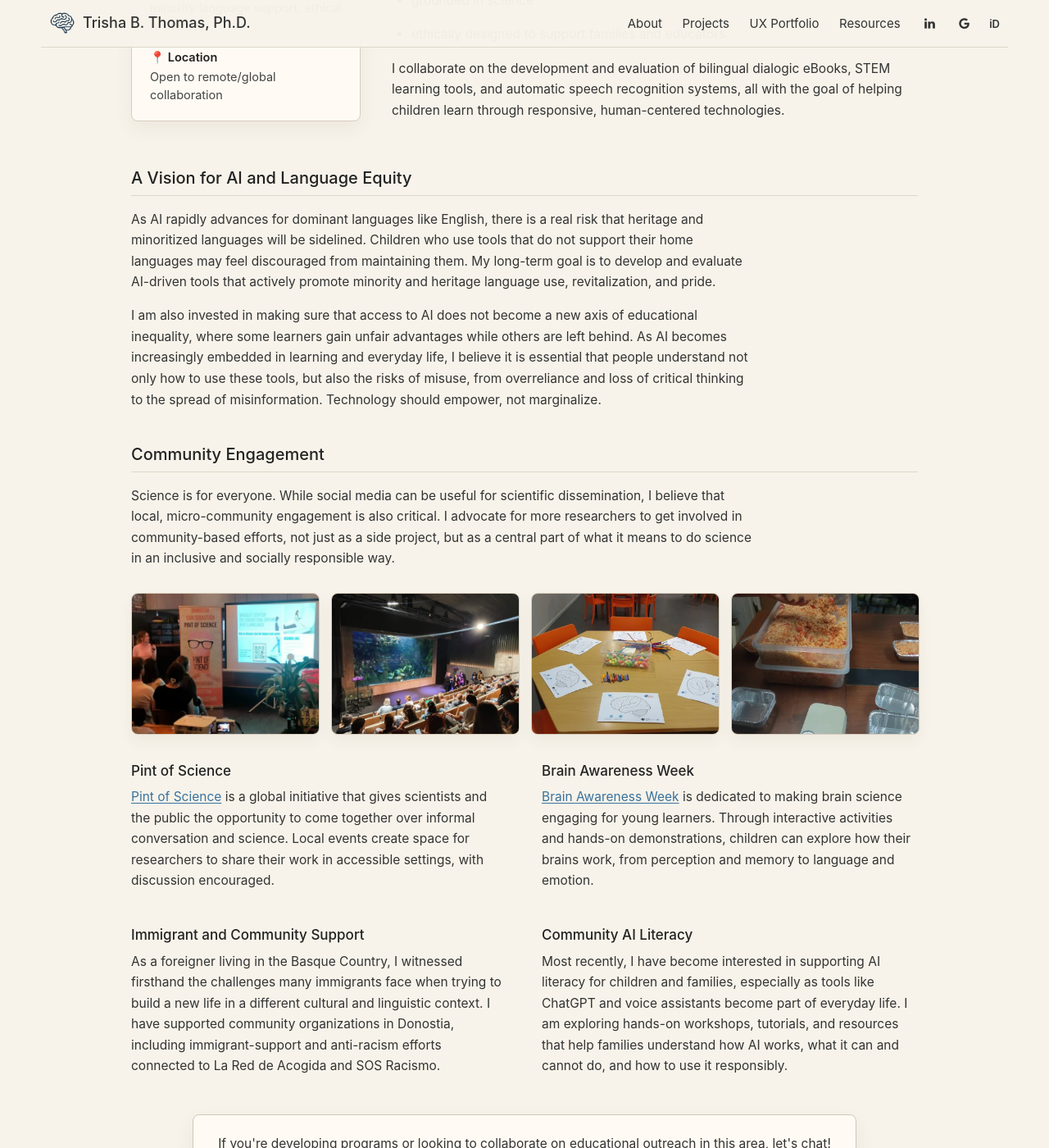
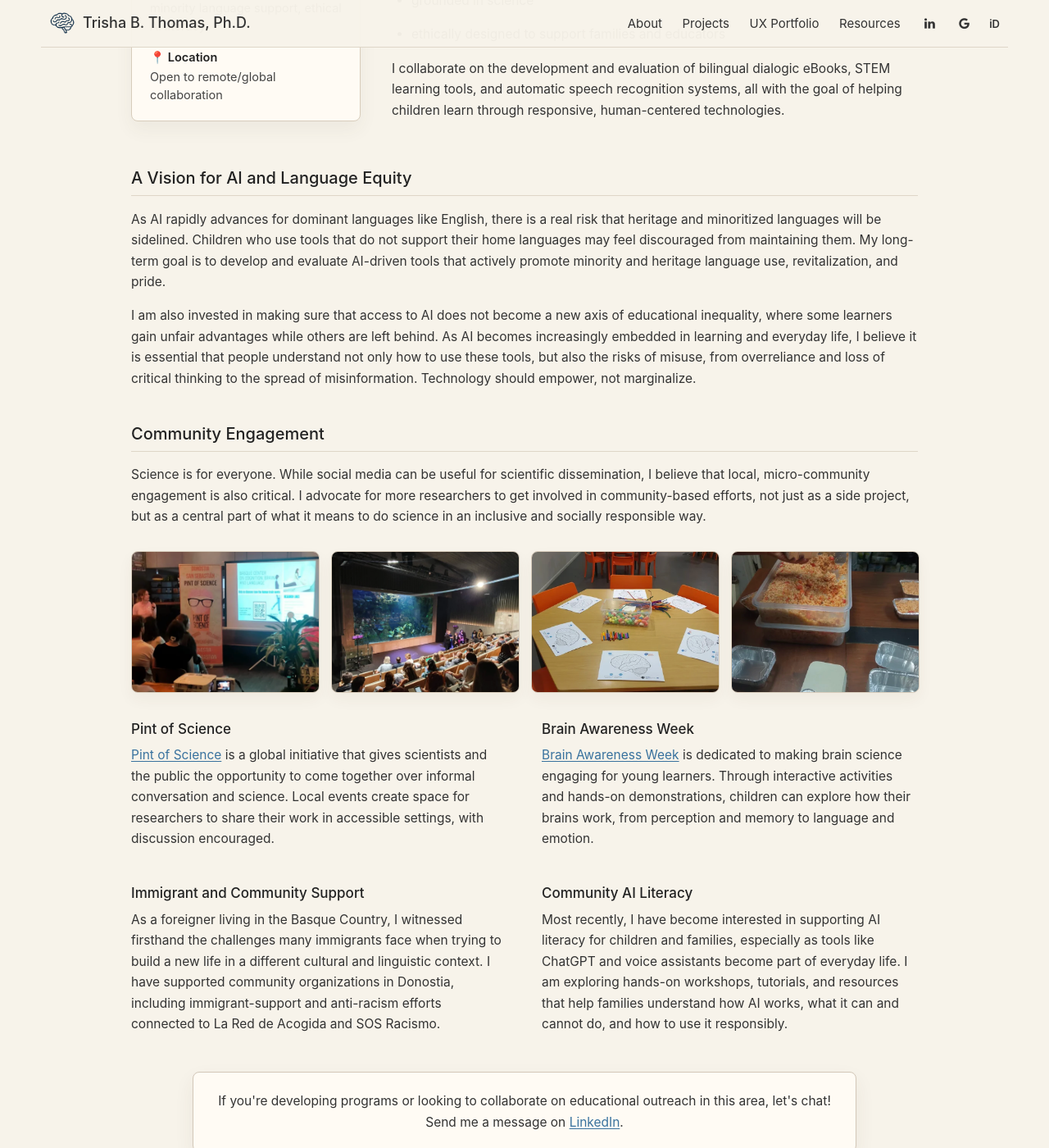
Before and after one commit to tthomas840/tthomas840.github.io, a Jekyll site: the page built from pages/about.md, in a window 1280 px wide and 1400 px high, scrolled down 1122 px. Shown: the whole window at 82% size. Built offline with Jekyll 4.4.1, drawn with Linux system fonts in a browser that asks for light colours; nearby versions of some CDN libraries.

Commit message:
Align About section text width

```diff
--- a/_sass/_page.scss
+++ b/_sass/_page.scss
@@ -123,11 +123,6 @@
 .vision-section,
 .community-section {
   margin-top: 42px;
-}
-
-.vision-section > p,
-.community-section > p {
-  max-width: 760px;
 }
 
 .community-gallery {
```
